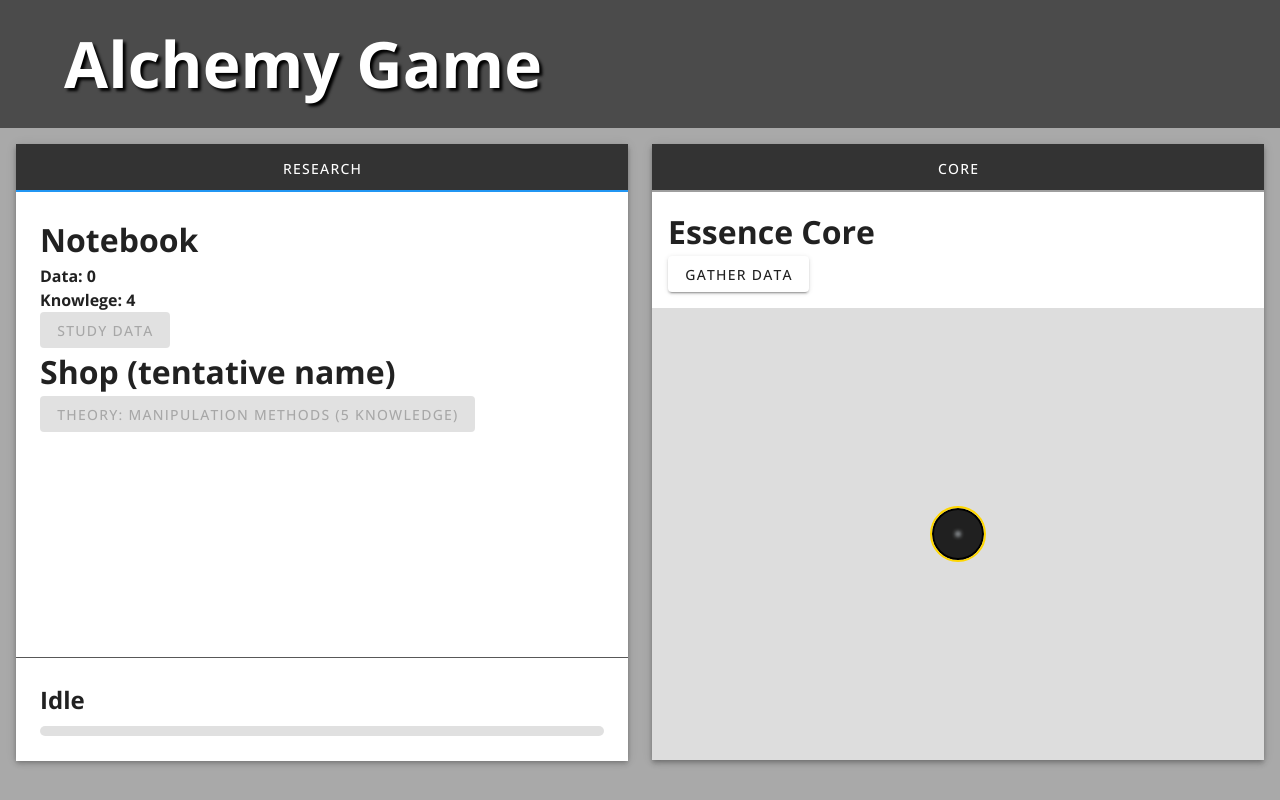
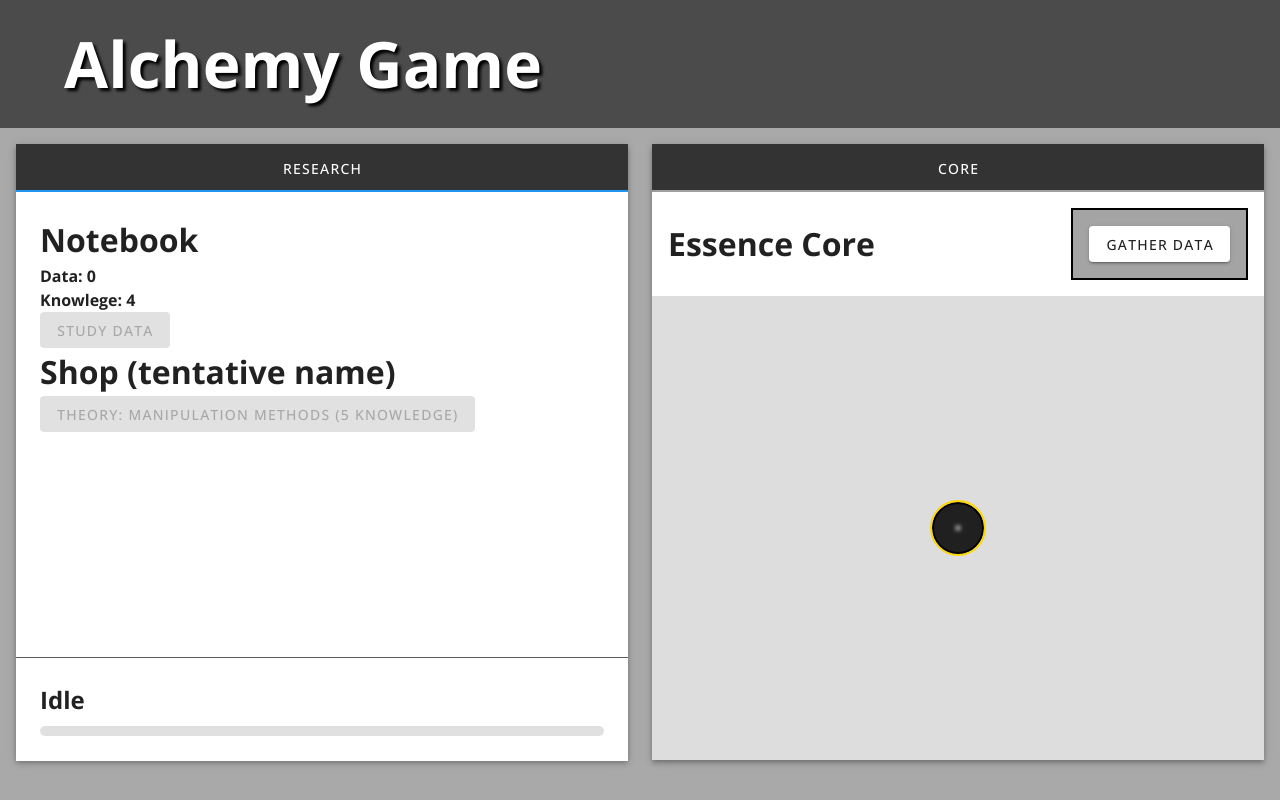
Before and after one commit to dylancdavis/alchemy-game, a Vue app: page / in a window 1280 px wide. Both pictures are taken after a click on the element 958 px from the left and 504 px from the top of the page. Built offline with nearby package versions, Linux system fonts and the light colour scheme.

Commit message:
Add styling to core interaction buttons

```diff
--- a/src/components/CoresPanel.vue
+++ b/src/components/CoresPanel.vue
@@ -61,6 +61,7 @@ const expandCore = () => {
         <v-container v-if="selectedCore === null">No Core Selected</v-container>
         <v-container v-if="selectedCore === 'true'">
           <h1>Essence Core</h1>
+          <div class="button-box">
             <v-btn
               :ripple="false"
               class="gather"
@@ -80,6 +81,7 @@ const expandCore = () => {
               v-show="science.manipulation"
               >Contract</v-btn
             >
+          </div>
         </v-container>
         <CoresDiagram
           @click="selectedCore = null"
@@ -97,6 +99,20 @@ const expandCore = () => {
   flex-direction: column;
 }
 
+.v-container {
+  display: flex;
+  align-items: center;
+  justify-content: space-between;
+}
+
+.button-box {
+  display: flex;
+  gap: 1em;
+  padding: 1em;
+  background-color: rgba(0, 0, 0, 0.355);
+  border: 2px solid black;
+}
+
 .v-window-item {
   display: flex;
   flex-direction: column;
```
Lines whose indentation alone changed are shown as unchanged.
